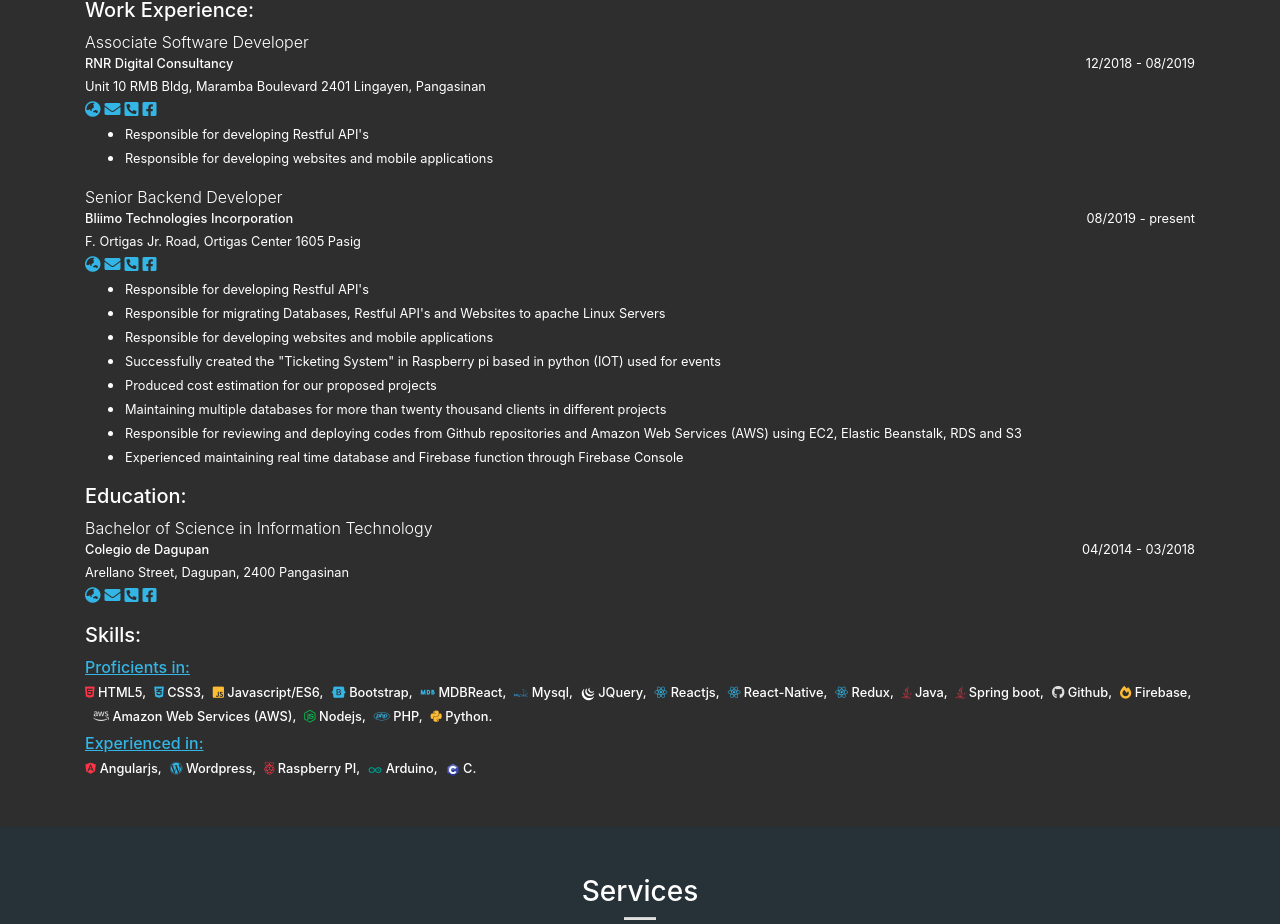
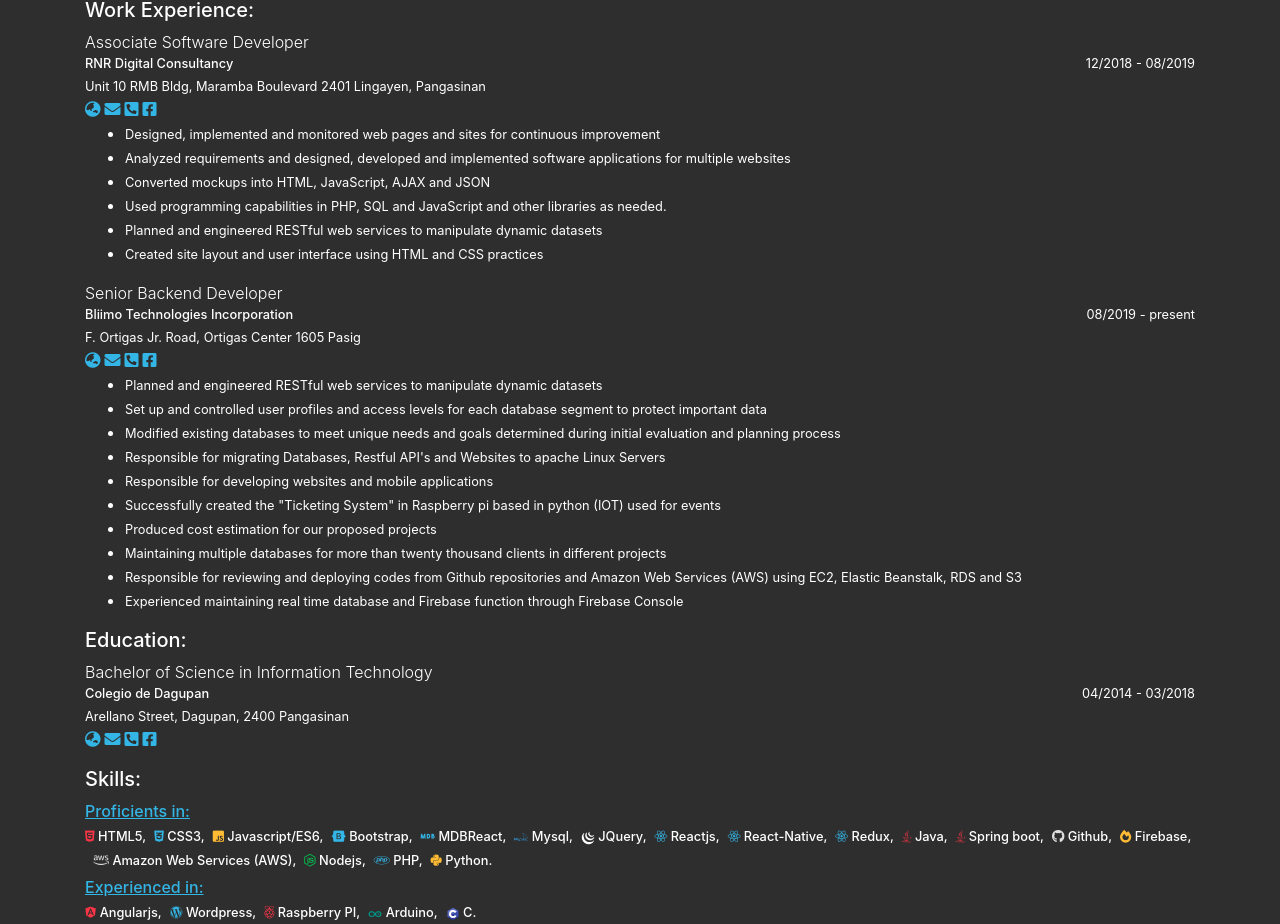
Before and after one commit to doria-erwin/portfolio, a React (Create React App) app: page /#/ in a window 1280 px wide. Shown: the part 1039-1963 px from the top of the page. Built offline with nearby package versions, Linux system fonts and the light colour scheme.

Commit message:
update skills and pdf file

```diff
--- a/src/components/includes/Footer.js
+++ b/src/components/includes/Footer.js
@@ -2,7 +2,7 @@
 import { MDBContainer, MDBIcon } from 'mdbreact';
 import AnchorLink from 'react-anchor-link-smooth-scroll';
 import data from '../../data';
-import cv from '../../assets/others/CV.pdf';
+import cv from '../../assets/others/resume.pdf';
 
 const { personal } = data;
 const { email, mobileNumber, facebook, instagram, google, twitter, youtube } = personal;
--- a/src/components/includes/Header.js
+++ b/src/components/includes/Header.js
@@ -3,7 +3,7 @@
     MDBNavbar, MDBNavbarBrand, MDBNavItem, MDBNavbarToggler, MDBCollapse
 } from "mdbreact";
 import { isMobile } from 'react-device-detect';
-import cv from '../../assets/others/CV.pdf';
+import cv from '../../assets/others/resume.pdf';
 import AnchorLink from 'react-anchor-link-smooth-scroll'
 import Scrollspy from 'react-scrollspy'
 
--- a/src/data.js
+++ b/src/data.js
@@ -20,8 +20,12 @@
             "facebook": "https://www.facebook.com/RNRDigitalConsultancy/",
             "duration": "12/2018 - 08/2019",
             "responsibilities": [
-                "Responsible for developing Restful API's",
-                "Responsible for developing websites and mobile applications"
+                "Designed, implemented and monitored web pages and sites for continuous improvement",
+                "Analyzed requirements and designed, developed and implemented software applications for multiple websites",
+                "Converted mockups into HTML, JavaScript, AJAX and JSON",
+                "Used programming capabilities in PHP, SQL and JavaScript and other libraries as needed.",
+                "Planned and engineered RESTful web services to manipulate dynamic datasets",
+                "Created site layout and user interface using HTML and CSS practices",
             ]
         },
         {
@@ -34,7 +38,9 @@
             "facebook": "https://www.facebook.com/mytckt",
             "duration": "08/2019 - present",
             "responsibilities": [
-                "Responsible for developing Restful API's",
+                "Planned and engineered RESTful web services to manipulate dynamic datasets",
+                "Set up and controlled user profiles and access levels for each database segment to protect important data",
+                "Modified existing databases to meet unique needs and goals determined during initial evaluation and planning process",
                 "Responsible for migrating Databases, Restful API's and Websites to apache Linux Servers",
                 "Responsible for developing websites and mobile applications",
                 "Successfully created the \"Ticketing System\" in Raspberry pi based in python (IOT) used for events",
--- a/src/sections/HomeSection.js
+++ b/src/sections/HomeSection.js
@@ -2,7 +2,7 @@
 import { MDBContainer, MDBIcon, MDBTypography } from 'mdbreact';
 import AnchorLink from 'react-anchor-link-smooth-scroll';
 import data from '../data';
-import cv from '../assets/others/CV.pdf';
+import cv from '../assets/others/resume.pdf';
 
 const { jobTitle,quote } = data;
 
```
Also changed, not shown: 2 other files (tests, documents, lock files or other folders).
